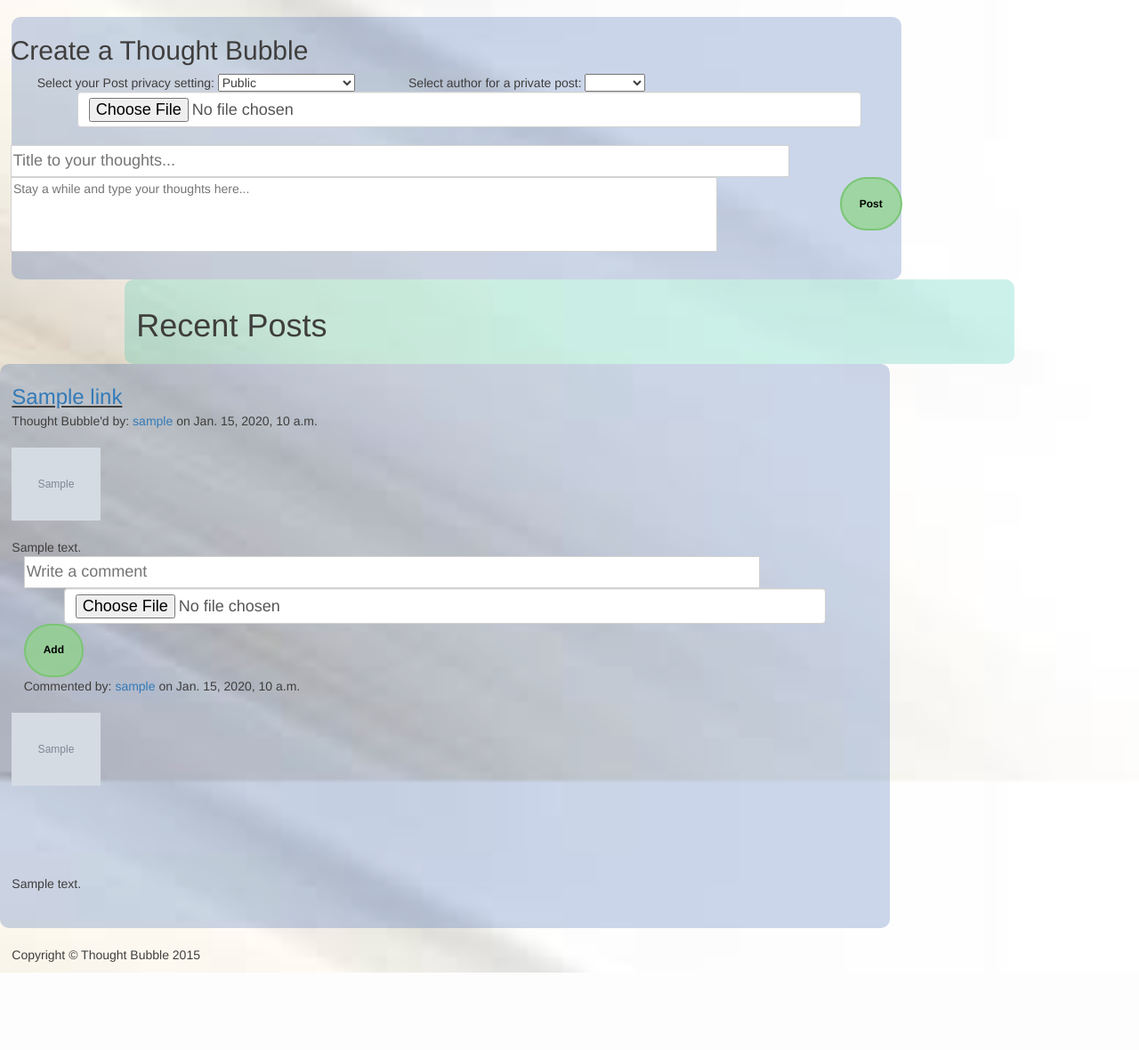
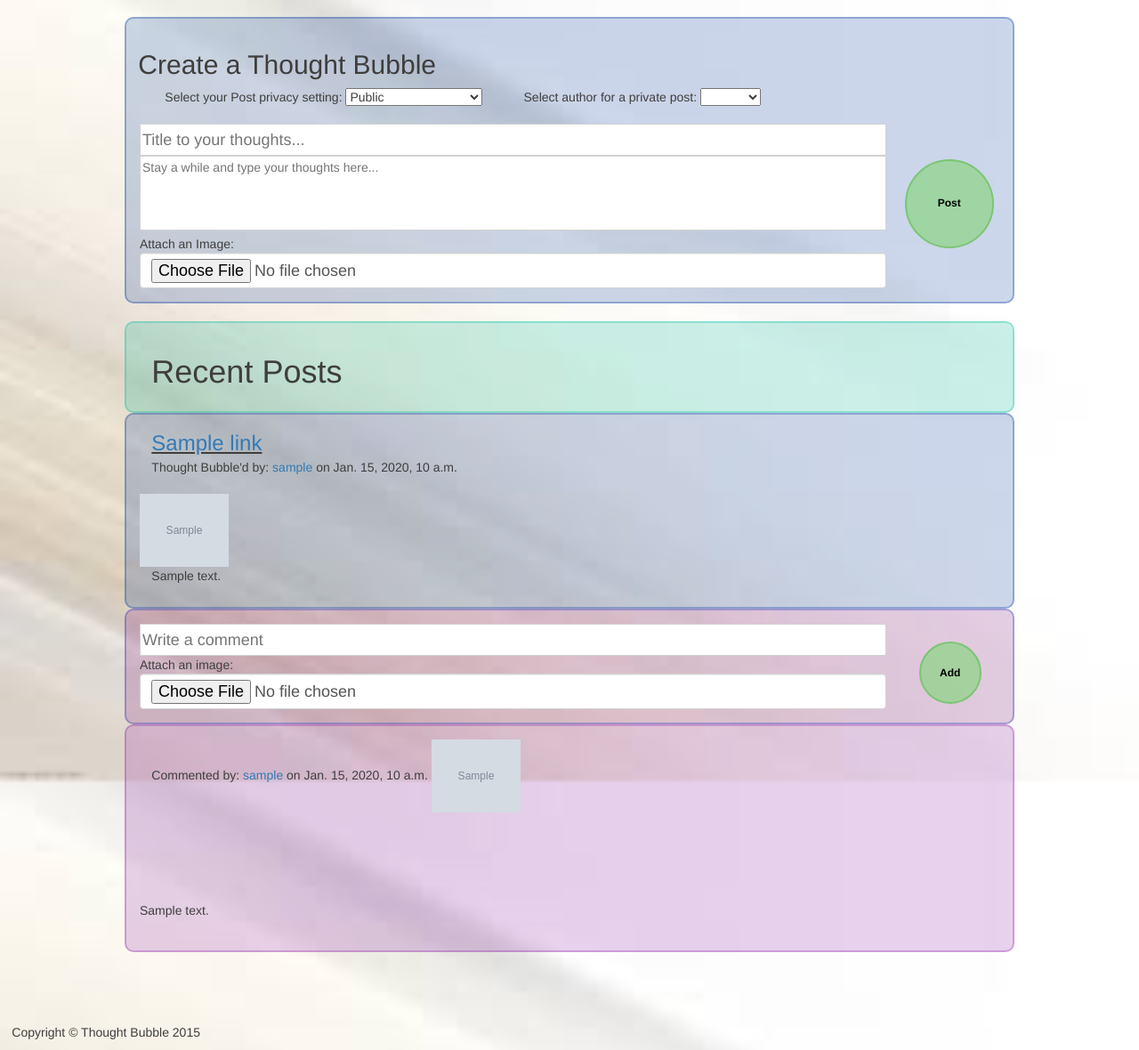
Before and after one commit to cntnboys/cmput410-project, a Django app: template main/templates/main.html in a window 1280 px wide. Shown: the part 81-1261 px from the top of the page at 89% size. Before the commit the page ends 1174 px from the top, so only its background shows below. Run offline with Django 3.2, Linux system fonts and the light colour scheme; the template is opened without the code that fills it: most values are stand-ins (such as "Sample title", 1, 10 or a date in 2020); grey boxes marked "Sample" are stand-in pictures; parts of the project's set-up code (start-up, migrations or seed data) failed here and were passed over; some libraries are stand-ins or nearby versions.

Commit message:
UI Fixes

```diff
--- a/main/static/css/main.css
+++ b/main/static/css/main.css
@@ -11,10 +11,13 @@ body {
 
 .createPost {
   border-radius: 10px;
-  padding-top: 1pt;
-  padding-bottom: 2%;
+  position:relative;
+  padding:15px;
+  border: 2px solid rgba(0,55,155,0.3);
+  -webkit-border-radius:10px;
+  -moz-border-radius:10px;
   margin-right: auto;
-  margin-left: 10pt;
+  margin-left: auto;
   background-color: rgba(0,55,155,0.2);
 
 }
@@ -45,9 +48,13 @@ body {
 
 .recentPost {
   width: 1000px;
-  padding-top: 1%;
-  padding-bottom: 1%;
+  position:relative;
+  padding:15px;
+  border: 2px solid rgba(0,185,155,0.3);
+  -webkit-border-radius:10px;
+  -moz-border-radius:10px;
   border-radius: 10px;
+
   margin-right: auto;
   margin-left: auto;
   background-color: rgba(0,185,155,0.2);
@@ -82,6 +89,7 @@ body {
 .headerbox {
   position:relative;
   padding:15px;
+
   width: 1000px;
   border-radius: 10px;
   border: 2px solid rgba(0,185,155,0.3);
@@ -161,10 +169,22 @@ body {
   }
 }
 
+.comment {
+  border: 2px solid rgba(140,33,170,0.3);
+  background-color: rgba(140,33,170,0.2);
+
+}
+
+.comment:nth-child(odd) {
+    border: 2px solid rgba(110,33,70,0.3);
+    background-color: rgba(110,33,70,0.2);
+
+}
+
 
 input {
-  width: 85%;
-  margin-left: 10pt;
+  width: 95%;
+  margin-left: 0pt;
   margin-right: auto;
   height: 2em;
   border: 1px solid #d2d2d2;
@@ -184,20 +204,20 @@ input {
 }
 @media (min-width: 800px) {
   input {
-    width: 80%;
+    width: 85%;
   }
 }
 @media (min-width: 1200px) {
   input {
-    width: 85%;
+    width: 95%;
   }
 }
 
 
 textarea {
   height: 6em;
-  width: 95.8%;
-  margin-left: -1pt;
+  width: 95%;
+  margin-left: 0pt;
   padding-left:0 px;
   padding-top:0 px;
   border: 1px solid #d2d2d2;
@@ -207,61 +227,64 @@ textarea {
 
 @media (min-width: 300px) {
   textarea {
-    width: 10%;
+    width: 60%;
   }
 }
 @media (min-width: 550px) {
   textarea {
-    width: 50%;
+    width: 70%;
   }
 }
 
 @media (min-width: 800px) {
   textarea {
-    width: 91.3%;
+    width: 85%;
   }
 }
 @media (min-width: 1200px) {
   textarea {
-    width: 95.8%;
+    width: 95%;
   }
 }
 
 
 input[type="file"] {
-  width: 88%;
+  width: 95%;
   height: 2.2em;
   border: 1px solid #d2d2d2;
   margin-right: auto;
-  margin-left: auto;
+  margin-left: 0pt;
   outline: none;
   font-size: 18px;
 }
 
 
-div.upload {
-    width: 157px;
-    height: 57px;
-    background-color:blue ;
-    overflow: hidden;
+@media (min-width: 300px) {
+  input[type="file"] {
+    width: 60%;
+  }
+}
+@media (min-width: 550px) {
+  input[type="file"] {
+    width: 70%;
+  }
 }
 
-div.upload input {
-    display: block;
-    width: 157px;
-    height: 57px;
-    opacity: 0;
-    overflow: hidden;
+@media (min-width: 800px) {
+  input[type="file"] {
+    width: 85%;
+  }
 }
-
-input:focus {
-  background: #FFFDF2;
+@media (min-width: 1200px) {
+  input[type="file"] {
+    width: 95%;
+  }
 }
 
 .friendreq {
+  height: 60px;
   position: absolute;
   top: 20%;
-  margin-left: 84%;
 }
 
 @media (min-width: 300px) {
@@ -286,43 +309,65 @@ input:focus {
   }
 }
 
+input:focus {
+  background: #FFFDF2;
+}
 
-.rightbtn {
-  margin-left: 84%;
+.addComment {
+  position: absolute;
 }
 
 @media (min-width: 300px) {
-.rightbtn {
-    margin-left: 57%;
+  .addComment  {
+    margin-left: 65%;
+    bottom: 12pt;
   }
 }
 @media (min-width: 550px) {
-.rightbtn  {
-    margin-left: 69%;
+  .addComment {
+    top: -60pt;
+    margin-left: 280pt;
   }
 }
 
 @media (min-width: 800px) {
-.rightbtn  {
-    margin-left: 78%;
-  }
-}
-@media (min-width: 1200px) {
-.rightbtn {
-    margin-left: 84%;
+  .addComment   {
+    top: 11pt;
+    margin-left: -58pt;
   }
 }
 
-.postbtn {
-  position: absolute;
-  top: 20%;
+@media (min-width: 1200px) {
+  .addComment   {
+    top: 15pt;
+    margin-left: -28pt;
+  }
+}
 
+.addComment input[type="submit"] {
+  height: 70px;
+  width: 70px;
+  border: 2px solid #7BC574;
+  border-radius: 50px;
+  color: black;
+  font-size: 12px;
+  font-weight: bold;
+  padding: 0 20px;
+  cursor: pointer;
+  background: rgba(140,213,133,0.7);
 }
+
+.addComment input[type="submit"]:hover {
+  border: 2px solid #7BC574;
+  border-radius: 50px;
+  color: black;
+  background: rgba(140,213,183,0.9)
+}
+
 
 input[type="submit"] {
   height: 60px;
   width: auto;
-
   border: 2px solid #7BC574;
   border-radius: 50px;
   color: black;
@@ -334,24 +379,77 @@ input[type="submit"] {
 }
 
 input[type="submit"]:hover {
-  height: 60px;
-  width: auto;
-
   border: 2px solid #7BC574;
   border-radius: 50px;
   color: black;
   background: rgba(140,213,183,0.9)
 }
 
-.post {
-  border-radius: 10px;
-  padding: 20px 0;
-  background:rgba(10,105,155,0.2)
+input:focus {
+  background: #FFFDF2;
 }
 
-.post:nth-child(even) {
-  background:rgba(0,55,155,0.2)
+.postbtn {
+  position: absolute;
 }
+
+.postbtn input[type="submit"] {
+  height: 100px;
+  width: 100px;
+  border: 2px solid #7BC574;
+  border-radius: 50px;
+  color: black;
+  font-size: 12px;
+  font-weight: bold;
+  padding: 0 20px;
+  cursor: pointer;
+  background: rgba(140,213,133,0.7);
+}
+
+.postbtn input[type="submit"]:hover {
+  border: 2px solid #7BC574;
+  border-radius: 50px;
+  color: black;
+  background: rgba(140,213,183,0.9)
+}
+
+
+@media (min-width: 300px) {
+  .postbtn  {
+    margin-left: 60%;
+    bottom: 30pt;
+  }
+}
+@media (min-width: 550px) {
+  .postbtn {
+
+    margin-left: 72%;
+    bottom: 30pt;
+  }
+}
+
+@media (min-width: 800px) {
+  .postbtn  {
+    top: 20pt;
+    margin-left: -68pt;
+  }
+}
+
+@media (min-width: 1200px) {
+  .postbtn {
+    top: 25pt;
+    margin-left: -40pt;
+  }
+
+
+@media (min-width: 1200px) {
+  .postbtn {
+    top:30pt;
+    margin-left: -40pt;
+  }
+
+
+
 
 @media (min-width: 300px) {
   .post{
--- a/main/templates/friendrequest.html
+++ b/main/templates/friendrequest.html
@@ -11,7 +11,7 @@
     <!-- Bootstrap example from http://bootsnipp.com/snippets/featured/login-screen-with-background-->
     <link href="{{ STATIC_URL }}/css/bootstrap.min.css" rel="stylesheet">
     <link rel="shortcut icon" type="image/png" href="{{STATIC_URL}}/favicon.ico"/>
-
+    <link href="{{ STATIC_URL }}css/small-business.css" rel="stylesheet">
     <!-- Custom CSS -->
     <link rel="stylesheet" href="{{ STATIC_URL }}/css/main.css">
 
@@ -50,11 +50,9 @@
 			</div>
 		</div>
 	</div>
-	<footer>
 		<div class="wrapper">
-			Thought-Bubble - A Social Network
+		      <p><span style="margin-left:10pt">Copyright &copy; Thought Bubble 2015</span></p>
 		</div>
-	</footer>
 </body>
 </html>
 {% endblock %}
--- a/main/templates/main.html
+++ b/main/templates/main.html
@@ -22,7 +22,7 @@
 
 <body>
 	<div class="wrapper">
-		<div class="createPost triangle-isosceles">
+		<div class="createPost">
 			<div class="row">
 				<h2>Create a Thought Bubble</h2>
 					<form method="POST" action="{% url "makePost" %}" enctype="multipart/form-data">
@@ -50,18 +50,18 @@
 				     	{% endfor %}
 				   		</select>
 		   			</div>
-		   			<input type="file" class="form-control" placeholder=""  name="image">
 		   		</div>
 		   		<br/>
 			<div class="row">
-					<input type="text" name="title" placeholder="Title to your thoughts...">
-			</div>
-			<div class="row">
-				<div class="col-md-10" >
-					<textarea placeholder="Stay a while and type your thoughts here..." name="posttext"></textarea>
+				<div class="col-md-11" >
+					<input type="text" name="title" placeholder="Title to your thoughts..."><br/>
+					<textarea placeholder="Stay a while and type your thoughts here..." name="posttext"></textarea><br/>
+					Attach an Image:
+					<input type="file" class="form-control" name="image">
 				</div>
+
 				<div class="col-md-1">
-					<input type="submit" class="rightbtn postbtn" value="Post">
+					<div class="postbtn"><input type="submit" value="Post"></div>
 				</div>
 
 			</div>
@@ -72,11 +72,11 @@
 	</div>
 	</div>
 
-
+	<br/>
 	<div class="wrapper" >
-		<div class='recentPost triangle-isoscelesd'><h1>Recent Posts</h1></div>
+		<div class='headerbox'><h1>Recent Posts</h1></div>
                 {% for link in items %}
-                	<div class="post triangle-isosceles">
+                	<div class="contentbox">
                 		{% if link.title %}
                 			<div class="posttitle"><a href={% url "onePost" author_name=link.author_id.username post_uuid=link.post_uuid %}>{{ link.title }}</a></div>
                 		{% else %}
@@ -84,29 +84,38 @@
                 		{% endif %}
                 		<span style="margin-left:10pt"> Thought Bubble'd by: </span><a class href={% url "getaProfile" theusername=link.author_id.username user_id=link.author_id.author_uuid %}>{{ link.author_id.username }}</a><span> on {{link.date}}</span>
                 		<br/><br/>
-                    <div class="postbody">
+
                         {% if link.image %}
 			<a href="../../../media/{{link.image}}"><img src="../../../media/{{link.image}}" height="82" width="100" /> </br></a>
                         {% endif %}
                         {% if link.content %}
-			</br>
-                        <span class="name">{{ link.content }}</span> </br>
+                        <p style="margin-left:10pt">{{ link.content }}</p>
                         {% endif %}
+                        </div>
 
 
-                        <form method="POST" action="{% url "makeComment" %}" enctype="multipart/form-data">
-                            {% csrf_token %}
-                            <input type="text" name="comment" placeholder="Write a comment">
-                            <input type="file" class="form-control" placeholder=""  name="image">
-                            <input type="hidden" name="postid" value={{link.post_id}}>
-                            <input type="submit" class="button" value="Add">
+                    	<div class="contentbox" style="background-color:rgba(120,12,120,0.2); border-color:rgba(120,12,12s0,0.3)">
+                    	<div class="row">
+              				<div class="col-md-11" >
+                        		<form method="POST" action="{% url "makeComment" %}" enctype="multipart/form-data">
+                            	{% csrf_token %}
+                            	<input type="text" name="comment" placeholder="Write a comment"><br/>
+                            	Attach an image:
+                            	<input type="file" class="form-control" placeholder=""  name="image">
+                            	<input type="hidden" name="postid" value={{link.post_id}}>
+                       	 	</div>
+                       	 	<div class="col-md-1">
+                            	<div class="addComment"><input type="submit" class="button" value="Add"></div>
+                        	</div>
                         </form>
+                        </div>
+                        </div>
 
                         {% for comment in link.comments %}
+                        	<div class="contentbox comment">
+                            <span style="margin-left:10pt"> Commented by: </span><a class href={% url "getaProfile" theusername=comment.author_id.username user_id=comment.author_id.author_uuid %}>{{ comment.author_id.username }}</a><span> on {{comment.date}}</span>
 
-                            <span style="margin-left:10pt"> Commented by: </span><a class href={% url "getaProfile" theusername=comment.author_id.username user_id=comment.author_id.author_uuid %}>{{ comment.author_id.username }}</a><span> on {{comment.date}}</span></br></br>
 
-                            <div class="postcomment">
                                 {% if comment.image %}
                             	<a href="../../../media/{{comment.image}}"><img src="../../../media/{{comment.image}}"  height="82" width="100" /></a>  </br></br></br></br></br></br>
                                 {% endif %}
@@ -115,12 +124,14 @@
                                 {% endif %}
 
                             </div>
+
                         {% endfor %}
 
-
-                    </div></div><br/>
+                         <br/>
+                    </div></div>
                 {% endfor %}
 			</div>
+		<br/><br/><br/>
 		<div class="wrapper">
 			<p><span style="margin-left:10pt">Copyright &copy; Thought Bubble 2015</span></p>
 		</div>
```
Also changed, not shown: _project410/settings.py (+18 -17 lines), main/templates/profile.html (+15 -1 lines), main/views.py (+11 -12 lines).
